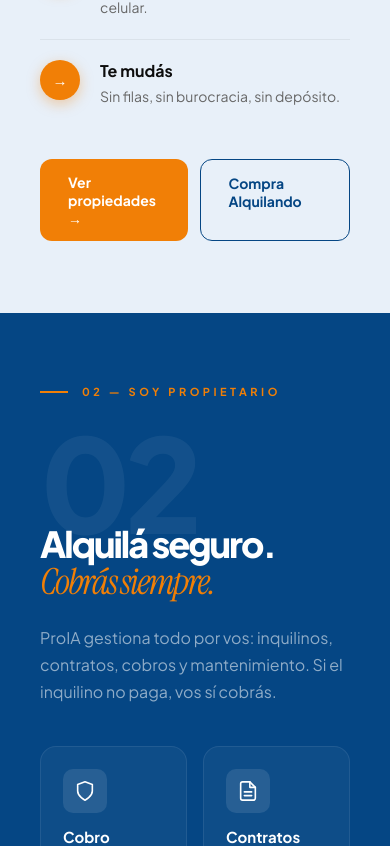
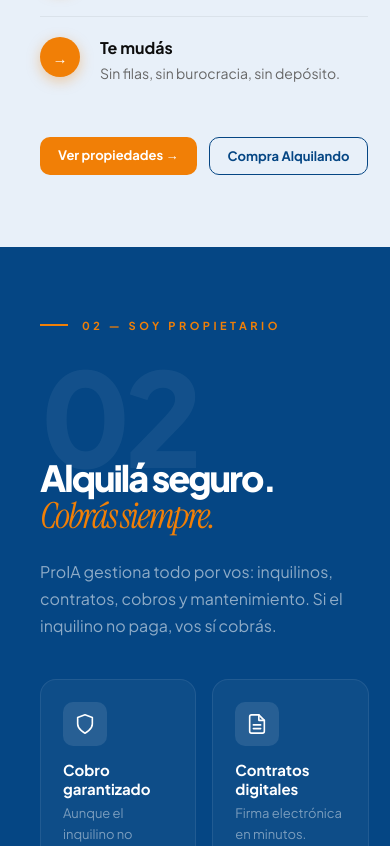
Before and after one commit to arturopc89/proia, a Next.js app: page / in a window 390 px wide. Shown: the part 2418-3264 px from the top of the page. Built offline with nearby package versions, Linux system fonts and the light colour scheme.

Commit message:
fix: mobile — soy-propietario single column, buttons nowrap + slimmer
Co-Authored-By: Claude Sonnet 4.6 <noreply@anthropic.com>

```diff
--- a/app/globals.css
+++ b/app/globals.css
@@ -923,13 +923,16 @@ footer{background:var(--blue-950);padding:44px 0 28px;border-top:1px solid rgba(
 .m-cta-banner .m-btn-white:hover{background:var(--m-bg);box-shadow:0 12px 32px rgba(0,0,0,.15);transform:translateY(-2px)}
 
 /* Buttons */
-.m-btn{display:inline-block;padding:14px 28px;border-radius:12px;font-size:14px;font-weight:700;text-decoration:none;transition:all .2s;cursor:pointer;font-family:inherit;border:none}
+.m-btn{display:inline-block;padding:12px 24px;border-radius:10px;font-size:14px;font-weight:700;text-decoration:none;transition:all .2s;cursor:pointer;font-family:inherit;border:none;white-space:nowrap}
 .m-btn-orange{background:var(--orange);color:#fff}
 .m-btn-orange:hover{background:var(--orange-dark);box-shadow:0 8px 24px rgba(241,127,6,.35);transform:translateY(-2px)}
 .m-btn-outline{background:transparent;color:var(--m-blue);border:1.5px solid var(--m-blue)}
 .m-btn-outline:hover{background:var(--m-blue);color:#fff}
 .m-btn-outline-w{background:transparent;color:#fff;border:1.5px solid rgba(255,255,255,.3)}
 .m-btn-outline-w:hover{background:rgba(255,255,255,.1);border-color:rgba(255,255,255,.6)}
+
+/* soy-propietario dos opciones */
+.sp-dos-col{display:grid;grid-template-columns:1fr 1fr;gap:20px}
 
 /* Sub-hero interno */
 .m-inner-hero{min-height:75vh;display:flex;flex-direction:column;justify-content:flex-end;padding:120px 0 64px;position:relative;overflow:hidden}
@@ -1000,6 +1003,8 @@ footer{background:var(--blue-950);padding:44px 0 28px;border-top:1px solid rgba(
   .m-testi-grid{grid-template-columns:1fr}
   .m-cta-banner{padding:40px 28px}
   .m-inner-stats{gap:20px}
+  .sp-dos-col{grid-template-columns:1fr}
+  .m-btn{padding:10px 18px;font-size:13px;white-space:nowrap}
 }
 
 /* ── agente-suit: white bg PNG → multiply removes it ── */
--- a/app/soy-propietario/page.tsx
+++ b/app/soy-propietario/page.tsx
@@ -41,7 +41,7 @@ export default function SoyPropietario() {
               ¿Cuál es tu <em className="m-em">situación?</em>
             </h2>
           </div>
-          <div style={{ display: 'grid', gridTemplateColumns: '1fr 1fr', gap: '20px' }}>
+          <div className="sp-dos-col">
             {/* Alquila Seguro */}
             <Link href="/alquila-seguro" style={{ textDecoration: 'none' }}>
               <div style={{ background: 'var(--m-blue)', borderRadius: '24px', padding: '40px', color: '#fff', transition: 'transform .25s', cursor: 'pointer' }}
```
